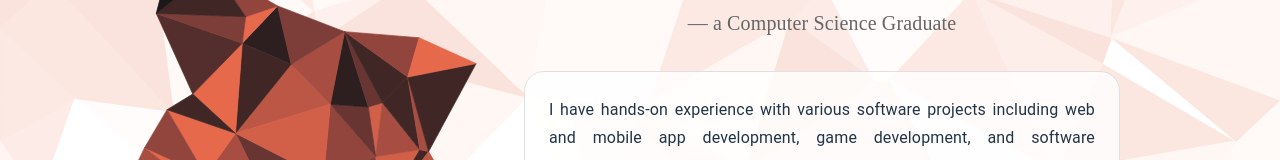
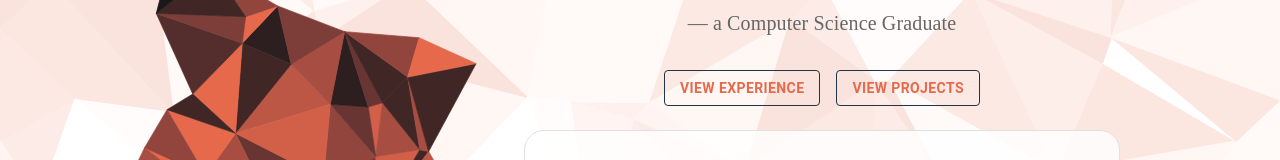
Before and after one commit to Deokgo/kane_portfolio, a React (Vite) app in the folder my_portfolio/: page /portfolio in a window 1280 px wide. Shown: the part 249-409 px from the top of the page. Built offline with nearby package versions, Linux system fonts and the light colour scheme; a web font is replaced by a local one.

Commit message:
Add new assets and update portfolio components
Added 'magnacumlaude.jpg' to achievements and 'portfolio7.svg' to project assets. Updated Portfolio.jsx and several page components (About, Achievements, Landing, Projects) to integrate new assets and improve content presentation.

```diff
--- a/my_portfolio/src/components/Portfolio.jsx
+++ b/my_portfolio/src/components/Portfolio.jsx
@@ -84,7 +84,7 @@ export default function Portfolio() {
           width: { xs: '95vw', sm: '95vw', md: '90vw', lg: '85vw', xl: '80vw' },
           backgroundColor: mode === 'light' ? '#fff' : '#1A1818',
           color: theme.palette.text.primary,
-          boxShadow: mode === 'light' ? '0 8px 32px rgba(231, 105, 75, 0.12), 0 1.5px 8px rgba(0,0,0,0.08)' : '0 8px 32px rgba(255, 255, 255, 0.15), 0 1.5px 8px rgba(0,0,0,0.18)',
+          boxShadow: mode === 'light' ? '0 8px 32px rgba(231, 105, 75, 0.12), 0 1.5px 8px rgba(0,0,0,0.08)' : '0 8px 32px rgba(255, 255, 255, 0.10), 0 1.5px 8px rgba(0,0,0,0.18)',
           borderRadius: 8,
           zIndex: 1201,
         }}
--- a/my_portfolio/src/pages/About.jsx
+++ b/my_portfolio/src/pages/About.jsx
@@ -1,6 +1,7 @@
 import React from 'react';
-import { Box, Typography, useMediaQuery, useTheme, Paper } from '@mui/material';
+import { Box, Typography, useMediaQuery, useTheme, Paper, Button } from '@mui/material';
 import { useThemeMode } from '../utils/ThemeContext';
+import { useNavigate } from 'react-router-dom';
 import polyImage from '../assets/poly_image3.svg';
 import poly from '../assets/poly.svg';
 import profile from '../assets/profile.png';
@@ -10,6 +11,7 @@ export function About() {
   const theme = useTheme();
   const { mode } = useThemeMode();
   const isMobile = useMediaQuery(theme.breakpoints.down('sm'));
+  const navigate = useNavigate();
 
   return (
     <Box
@@ -201,12 +203,59 @@ export function About() {
           sx={{
             fontFamily: 'Kalnia, serif',
             color: mode === 'light' ? '#666' : '#93BBD',
-            mb: { xs: 2, md: 4 }, // Reduce bottom margin on mobile
             textAlign: 'center',
           }}
         >
           — a Computer Science Graduate
         </Typography>
+        {/* Navigation Buttons */}
+        <Box
+          sx={{
+            display: 'flex',
+            gap: 2,
+            justifyContent: 'center',
+            my: 3,
+            flexDirection: { xs: 'column', sm: 'row' },
+            px: { xs: 2, sm: 0 },
+          }}
+        >
+          <Button
+            onClick={() => navigate('/portfolio/experience')}
+            variant="outlined"
+            size="medium"
+            sx={{
+              fontWeight: 'bold',
+              borderColor: theme.palette.text.primary,
+              borderWidth: 1,
+              width: { xs: '100%', sm: 'auto' },
+              '&:hover': {
+                borderColor: '#E7694B',
+                backgroundColor: '#E7694B',
+                color: '#fff',
+              },
+            }}
+          >
+            View Experience
+          </Button>
+          <Button
+            onClick={() => navigate('/portfolio/projects')}
+            variant="outlined"
+            size="medium"
+            sx={{
+              fontWeight: 'bold',
+              borderColor: theme.palette.text.primary,
+              borderWidth: 1,
+              width: { xs: '100%', sm: 'auto' },
+              '&:hover': {
+                borderColor: '#E7694B',
+                backgroundColor: '#E7694B',
+                color: '#fff',
+              },
+            }}
+          >
+            View Projects
+          </Button>
+        </Box>
         <Paper
           elevation={0} // disables default MUI shadow
           sx={{
@@ -234,7 +283,7 @@ export function About() {
           }}
         >
           <Typography
-            variant={isMobile ? 'body1' : 'body1'}
+            variant={isMobile ? 'body2' : 'body1'}
             gutterBottom
             sx={{
               color: theme.palette.text.primary,
--- a/my_portfolio/src/pages/Achievements.jsx
+++ b/my_portfolio/src/pages/Achievements.jsx
@@ -10,12 +10,23 @@ import deans from '../assets/achievements/deans.jpg';
 import comptia from '../assets/achievements/comptia.png';
 import googlecloud from '../assets/achievements/googlecloud.jpg';
 import aws from '../assets/achievements/aws.jpg';
+import magnacumlaude from '../assets/achievements/magnacumlaude.jpg';
 
 export function Achievements() {
   const theme = useTheme();
   const { mode } = useThemeMode();
 
   const achievements = [
+    {
+      id: 0,
+      title: "Graduated Magna Cum Laude",
+      organization: "Mapùa Malayan Colleges Laguna",
+      year: "2025",
+      description: "I was awarded by the institution for an excellent academic performance with a final Grade Point Average (GPA) of 3.7 upon graduation.",
+      category: "Academic",
+      link: '',
+      imageUrl: magnacumlaude || (mode === 'light' ? light : dark)
+    },
     {
       id: 1,
       title: "Research Colloquium Presentation",
--- a/my_portfolio/src/pages/Landing.jsx
+++ b/my_portfolio/src/pages/Landing.jsx
@@ -160,7 +160,7 @@ export default function Landing() {
             sx={{
               maxWidth: 500,
               px: { xs: 2, sm: 0 },
-              color: theme.palette.text.secondary,
+              color: theme.palette.text.primary,
             }}
           >
             Computer Science | UI Designer | Web Developer
--- a/my_portfolio/src/pages/Projects.jsx
+++ b/my_portfolio/src/pages/Projects.jsx
@@ -10,6 +10,7 @@ import portfolio3 from '../assets/projects/portfolio3.svg';
 import portfolio4 from '../assets/projects/portfolio4.svg';
 import portfolio5 from '../assets/projects/portfolio5.svg';
 import portfolio6 from '../assets/projects/portfolio6.svg';
+import portfolio7 from '../assets/projects/portfolio7.svg';
 
 export function Projects() {
   const theme = useTheme();
@@ -23,8 +24,8 @@ export function Projects() {
       technologies: ["Python", "React", "PostgreSQL", "Github", "Figma"],
       githubUrl: "",
       liveUrl: null,
-      figmaUrl: "",
-      imageUrl: portfolio2 || (mode === 'light' ? light : dark),
+      figmaUrl: "https://www.figma.com/design/CWwOjtrFtjc5pD3XCcJixc/PetroDash---Wireframe?node-id=0-1",
+      imageUrl: portfolio7 || (mode === 'light' ? light : dark),
     },
     {
       id: 2,
```
Also changed, not shown: my_portfolio/src/assets/achievements/magnacumlaude.jpg (added), 1 other file (tests, documents, lock files or other folders).
